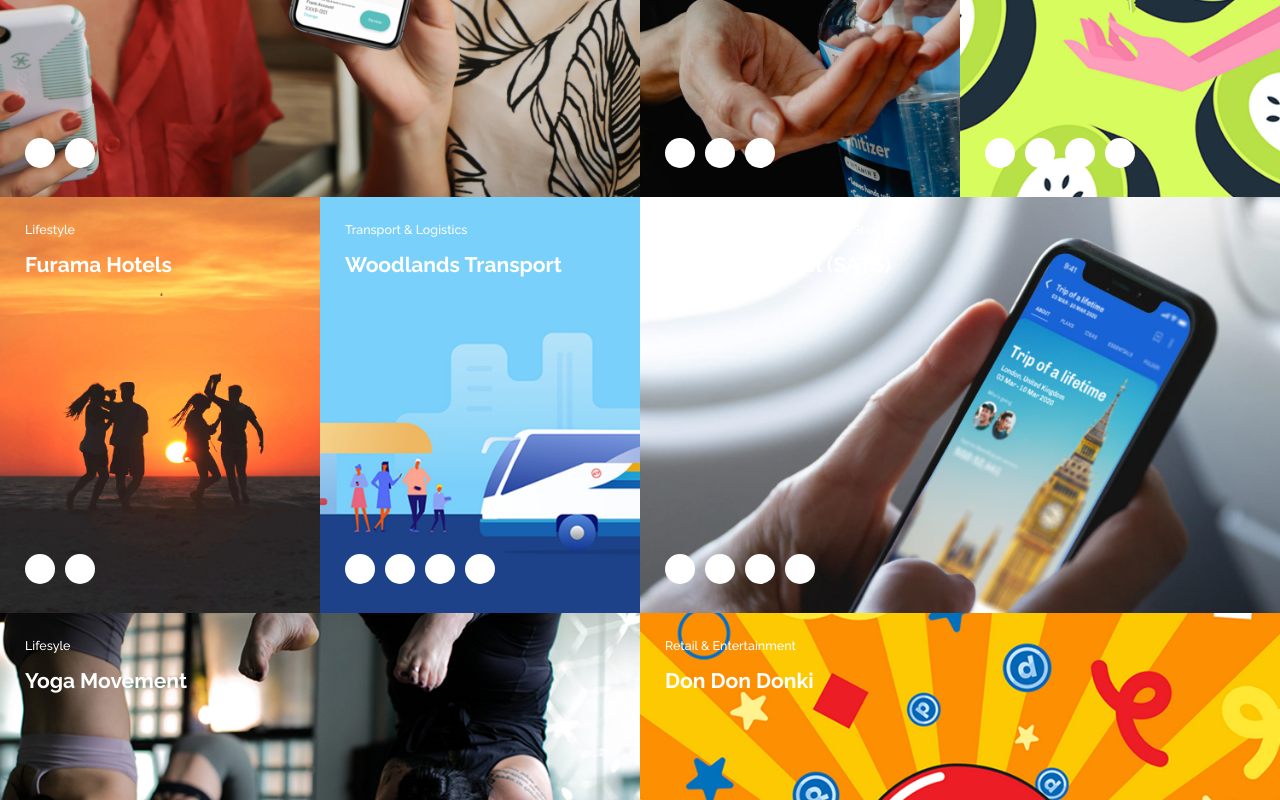
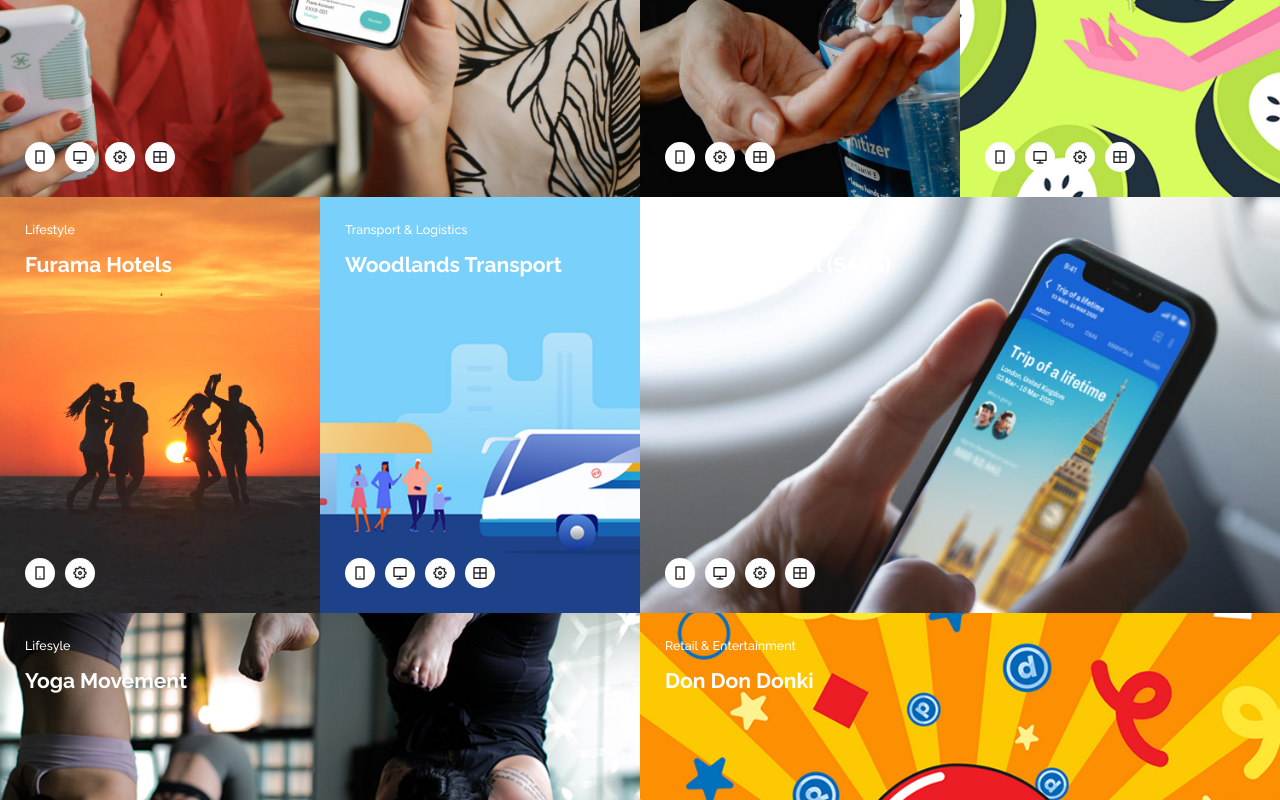
Before and after one commit to htutwaiphyoe/codigo, a Next.js app: page / in a window 1280 px wide. Shown: the part 940-1740 px from the top of the page. Built offline with nearby package versions, Linux system fonts and the light colour scheme.

Commit message:
#add: image icons

```diff
--- a/components/Detail/Slide/Slide.js
+++ b/components/Detail/Slide/Slide.js
@@ -31,7 +31,7 @@
                     }}
                 >
                     {slides.map((slide, i) => (
-                        <div className={`${classes.slide__swiperslide}`} key={slide}>
+                        <div className={`${classes.slide__swiperslide}`} key={i}>
                             <SwiperSlide>
                                 <img
                                     src={`/images/site/detail/${slide}`}
--- a/components/Home/Images/Image/Image.js
+++ b/components/Home/Images/Image/Image.js
@@ -13,6 +13,7 @@
     //         }
     //     }
     // }, [span]);
+
     return (
         <Link href={`/${generateSlug(image.name)}`}>
             <figure className={`${classes.image} ${image.span ? classes.image_span : ""}`}>
@@ -30,9 +31,15 @@
                 </div>
 
                 <div className={`${classes.image__circlewrapper}`}>
-                    {new Array(image.dots).fill(0).map((d, i) => (
-                        <span className={`${classes.image__circle}`} key={i}></span>
-                    ))}
+                    {image.icons.map((icon) => {
+                        console.log(icon);
+
+                        return (
+                            <span className={`${classes.image__circle}`} key={icon}>
+                                <i className={`ri-${icon}`}></i>
+                            </span>
+                        );
+                    })}
                 </div>
             </figure>
         </Link>
--- a/components/Home/Images/Image/Image.module.scss
+++ b/components/Home/Images/Image/Image.module.scss
@@ -45,7 +45,9 @@
     }
 
     &__circle {
-        display: inline-block;
+        display: inline-flex;
+        justify-content: center;
+        align-items: center;
         width: 3rem;
         height: 3rem;
         background-color: $body-color;
@@ -53,6 +55,10 @@
 
         &:not(:first-child) {
             margin-left: 1rem;
+        }
+
+        & i {
+            color: $text-color;
         }
     }
 
@@ -62,6 +68,9 @@
     }
 
     @include responsive(1, 600) {
+        height: 28rem;
+        max-height: 28rem;
+        min-height: 0;
         &_span {
             grid-column: initial;
         }
--- a/components/Humburger/Humburger.js
+++ b/components/Humburger/Humburger.js
@@ -32,7 +32,7 @@
             >
                 <ul className={classes.humburger__list}>
                     {props.items.map((item, i) => (
-                        <li className={classes.humburger__item} key={item}>
+                        <li className={classes.humburger__item} key={item.text}>
                             <Link href={item.path}>
                                 <a className={`${classes.humburger__link}`} onClick={onLinkClick}>
                                     {item.text}
--- a/data/data.js
+++ b/data/data.js
@@ -3,35 +3,45 @@
         src: "image1.jpg",
         type: "Banking & Finance",
         name: "OCBC Pay Anyone",
-        dots: 2,
+        icons: ["smartphone-line", "computer-line", "settings-5-line", "layout-grid-line"],
         span: true,
     },
-    { src: "image2.jpg", type: "Others", name: "Ecolab", dots: 3 },
+    {
+        src: "image2.jpg",
+        type: "Others",
+        name: "Ecolab",
+        icons: ["smartphone-line", "settings-5-line", "layout-grid-line"],
+    },
     {
         src: "image3.jpg",
         type: "KIWI Auto Marketplace",
         name: "Others, Start-ups",
-        dots: 4,
+        icons: ["smartphone-line", "computer-line", "settings-5-line", "layout-grid-line"],
     },
-    { src: "image4.jpg", type: "Lifestyle", name: "Furama Hotels", dots: 2 },
+    {
+        src: "image4.jpg",
+        type: "Lifestyle",
+        name: "Furama Hotels",
+        icons: ["smartphone-line", "settings-5-line"],
+    },
     {
         src: "image5.jpg",
         type: "Transport & Logistics",
         name: "Woodlands Transport",
-        dots: 4,
+        icons: ["smartphone-line", "computer-line", "settings-5-line", "layout-grid-line"],
     },
     {
         src: "image6.jpg",
         type: "Lifesyle, Retail & Entertainment, Start-ups",
         name: "Ready To Travel (SATS)",
-        dots: 4,
+        icons: ["smartphone-line", "computer-line", "settings-5-line", "layout-grid-line"],
         span: true,
     },
     {
         src: "image7.jpg",
         type: "Lifesyle",
         name: "Yoga Movement",
-        dots: 4,
+        icons: ["smartphone-line", "computer-line", "settings-5-line", "layout-grid-line"],
         span: true,
     },
 
@@ -39,76 +49,123 @@
         src: "image8.jpg",
         type: "Retail & Entertainment",
         name: "Don Don Donki",
-        dots: 3,
+        icons: ["smartphone-line", "settings-5-line", "layout-grid-line"],
         span: true,
     },
-    { src: "image9.jpg", type: "Transport & Logistics", name: "TAP Ride Hailing", dots: 1 },
-    { src: "image10.jpg", type: "Others", name: "FWD Insurance", dots: 3, span: true },
-    { src: "image11.jpg", type: "Retail & Entertainment", name: "Isetan", dots: 3 },
+    {
+        src: "image9.jpg",
+        type: "Transport & Logistics",
+        name: "TAP Ride Hailing",
+        icons: ["settings-5-line"],
+    },
+    {
+        src: "image10.jpg",
+        type: "Others",
+        name: "FWD Insurance",
+        icons: ["smartphone-line", "settings-5-line", "layout-grid-line"],
+        span: true,
+    },
+    {
+        src: "image11.jpg",
+        type: "Retail & Entertainment",
+        name: "Isetan",
+        icons: ["smartphone-line", "settings-5-line", "layout-grid-line"],
+    },
     {
         src: "image12.jpg",
         type: "Retail & Entertainment",
         name: "HBO GO",
-        dots: 2,
+        icons: ["smartphone-line", "computer-line"],
         span: true,
     },
-    { src: "image13.jpg", type: "Telco", name: "MyRepublic Mobile", dots: 2 },
-    { src: "image14.jpg", type: "Transport & Logistics", name: "ComfortDelGro", dots: 1 },
+    {
+        src: "image13.jpg",
+        type: "Telco",
+        name: "MyRepublic Mobile",
+        icons: ["smartphone-line", "computer-line"],
+    },
+    {
+        src: "image14.jpg",
+        type: "Transport & Logistics",
+        name: "ComfortDelGro",
+        icons: ["smartphone-line"],
+    },
     {
         src: "image15.jpg",
         type: "Retail & Entertainment",
         name: "7Rewards",
-        dots: 3,
+        icons: ["smartphone-line", "computer-line", "settings-5-line"],
         span: true,
     },
     {
         src: "image16.jpg",
         type: "Retail & Entertainment",
         name: "FairPrice Online",
-        dots: 1,
+        icons: ["smartphone-line"],
         span: true,
     },
     {
         src: "image17.jpg",
         type: "Retail & Entertainment",
         name: "Charles & Keith / Pedro",
-        dots: 1,
+        icons: ["smartphone-line"],
         span: true,
     },
     {
         src: "image18.jpg",
         type: "Retail & Entertainment",
         name: "Justice League",
-        dots: 1,
+        icons: ["smartphone-line"],
         span: true,
     },
-    { src: "image19.jpg", type: "Healthcare", name: "Fullerton Health", dots: 1 },
-    { src: "image20.jpg", type: "Lifestyle", name: "Sky Premium", dots: 2 },
-    { src: "image21.jpg", type: "Lifestyle", name: "T Singapore", dots: 2, span: true },
-    { src: "image22.jpg", type: "Transport & Logistics", name: "SingPost", dots: 2 },
+    {
+        src: "image19.jpg",
+        type: "Healthcare",
+        name: "Fullerton Health",
+        icons: ["settings-5-line", "layout-grid-line"],
+    },
+    {
+        src: "image20.jpg",
+        type: "Lifestyle",
+        name: "Sky Premium",
+        icons: ["smartphone-line", "computer-line"],
+    },
+    {
+        src: "image21.jpg",
+        type: "Lifestyle",
+        name: "T Singapore",
+        icons: ["smartphone-line", "layout-grid-line"],
+        span: true,
+    },
+    {
+        src: "image22.jpg",
+        type: "Transport & Logistics",
+        name: "SingPost",
+        icons: ["smartphone-line", "computer-line"],
+    },
     {
         src: "image23.jpg",
         type: "Co-incubation, Start-ups, Food & Beverage",
         name: "Dine Inn",
-        dots: 3,
+        icons: ["smartphone-line", "computer-line", "settings-5-line"],
     },
     {
         src: "image24.jpg",
         type: "Transport & Logistics",
         name: "Siemens Engineering",
-        dots: 3,
+        icons: ["smartphone-line", "computer-line", "layout-grid-line"],
     },
     {
         src: "image25.jpg",
         type: "",
         name: "Singapore Grand Prix",
-        dots: 3,
+        icons: ["smartphone-line", "computer-line", "settings-5-line", "layout-grid-line"],
     },
     {
         src: "image26.jpg",
         type: "Transport & Logistics, Co-incubation, Start-ups",
         name: "FastFast Delivery",
-        dots: 3,
+        icons: ["smartphone-line", "computer-line", "settings-5-line", "layout-grid-line"],
         span: true,
     },
 
@@ -116,6 +173,6 @@
         src: "image27.jpg",
         type: "Food & Beverage",
         name: "McDonald's",
-        dots: 1,
+        icons: ["computer-line"],
     },
 ];
```
